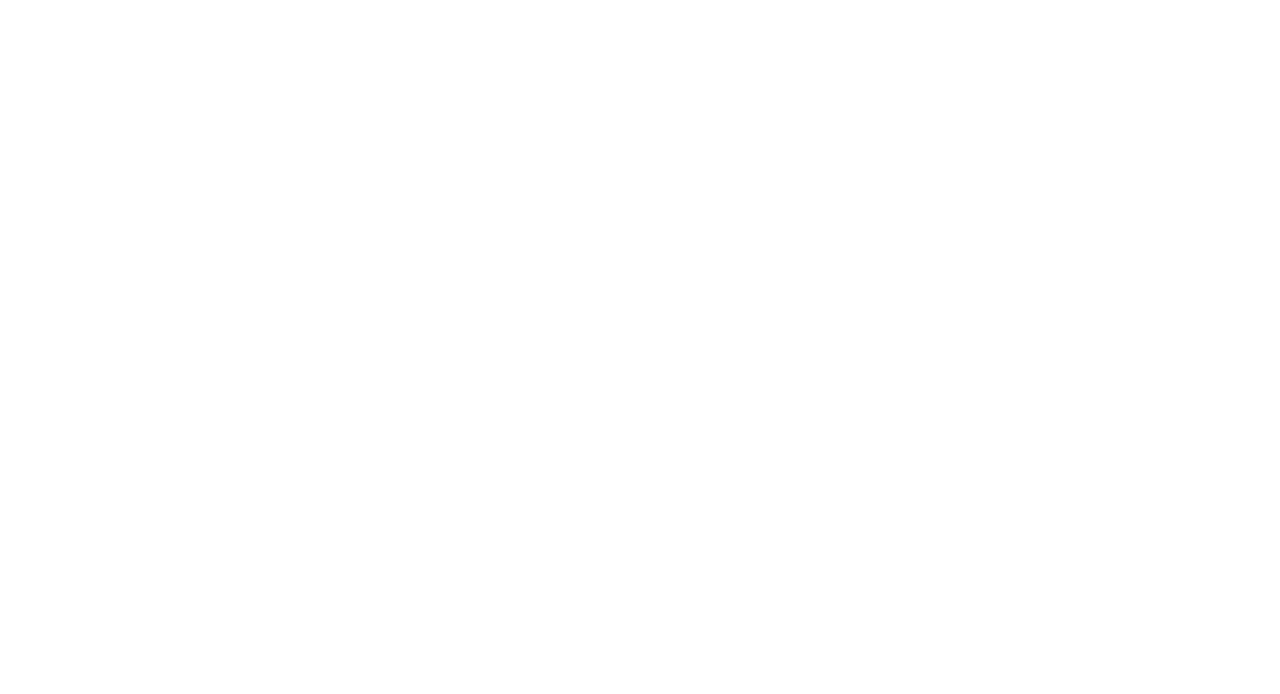
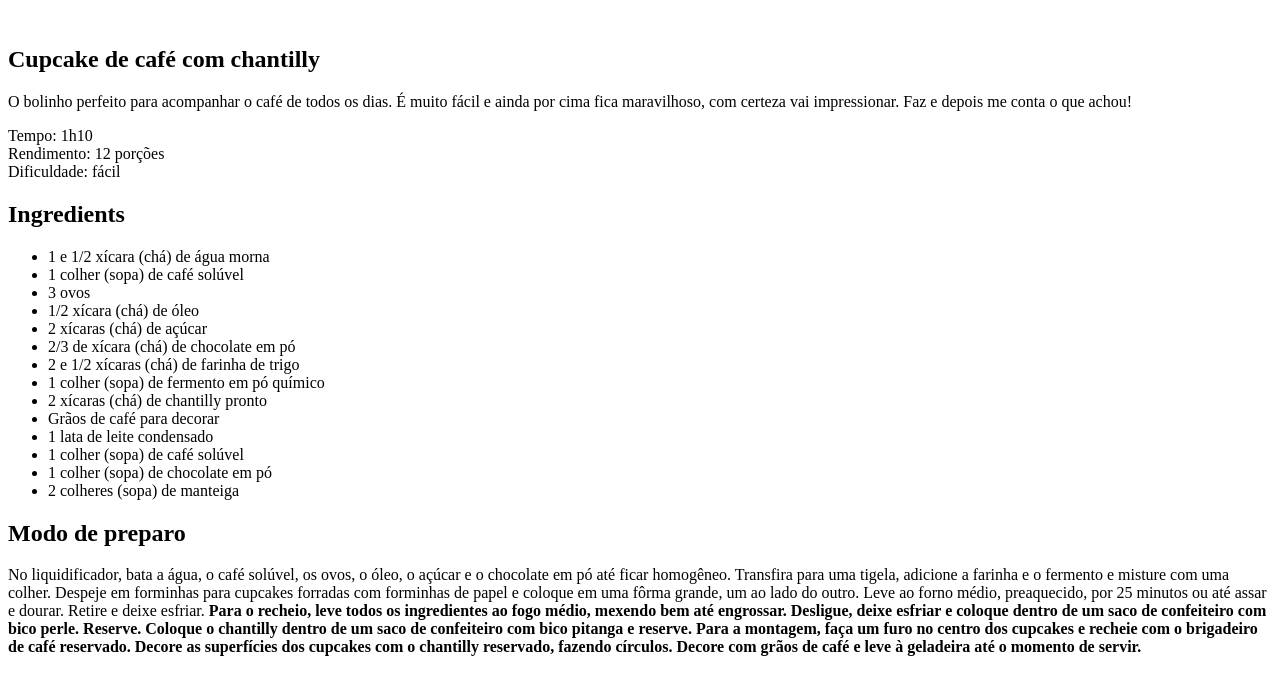
Before and after one commit to tainasalami/projeto-receita, a plain HTML site: page index.html in a window 1280 px wide. Drawn offline with Linux system fonts and the light colour scheme.

Commit message:
create initial HTML structure

```diff
--- a/index.html
+++ b/index.html
@@ -6,6 +6,48 @@
   <title>Página de receita</title>
 </head>
 <body>
+  <div id="page">
+    <img src="" alt="">
+    <main>
+      <section id="about">
+        <h1>Cupcake de café com chantilly</h1>
+        <p>O bolinho perfeito para acompanhar o café de todos os dias. É muito fácil e ainda por cima fica maravilhoso, com certeza vai impressionar. Faz e depois me conta o que achou!</p>
 
+        <p>
+        Tempo: 1h10 <br>
+        Rendimento: 12 porções <br>
+        Dificuldade: fácil
+      </p>
+      </section>
+      <section id="ingredients">
+        <h2>Ingredients</h2>
+        <ul>
+        <li>1 e 1/2 xícara (chá) de água morna</li>
+        <li>1 colher (sopa) de café solúvel</li>
+        <li>3 ovos</li>
+        <li>1/2 xícara (chá) de óleo</li>
+        <li>2 xícaras (chá) de açúcar</li>
+        <li>2/3 de xícara (chá) de chocolate em pó</li>
+        <li>2 e 1/2 xícaras (chá) de farinha de trigo</li>
+        <li>1 colher (sopa) de fermento em pó químico</li>
+        <li>2 xícaras (chá) de chantilly pronto</li>
+        <li>Grãos de café para decorar</li>
+        <li>1 lata de leite condensado</li>
+        <li>1 colher (sopa) de café solúvel</li>
+        <li>1 colher (sopa) de chocolate em pó</li>
+        <li>2 colheres (sopa) de manteiga</li>
+        </ul>
+      </section>
+      <section id="preparation">
+        <h2>Modo de preparo</h2>
+        <p>No liquidificador, bata a água, o café solúvel, os ovos, o óleo, o açúcar e o chocolate em pó até ficar homogêneo. Transfira para uma tigela, adicione a farinha e o fermento e misture com uma colher. Despeje em forminhas para cupcakes forradas com forminhas de papel e coloque em uma fôrma grande, um ao lado do outro. Leve ao forno médio, preaquecido, por 25 minutos ou até assar e dourar. Retire e deixe esfriar.
+        <b><b>
+        Para o recheio, leve todos os ingredientes ao fogo médio, mexendo bem até engrossar. Desligue, deixe esfriar e coloque dentro de um saco de confeiteiro com bico perle. Reserve. Coloque o chantilly dentro de um saco de confeiteiro com bico pitanga e reserve.
+        <b><b>
+        Para a montagem, faça um furo no centro dos cupcakes e recheie com o brigadeiro de café reservado. Decore as superfícies dos cupcakes com o chantilly reservado, fazendo círculos. Decore com grãos de café e leve à geladeira até o momento de servir.
+        </p>
+      </section>
+    </main>
+  </div>
 </body>
 </html>
```
